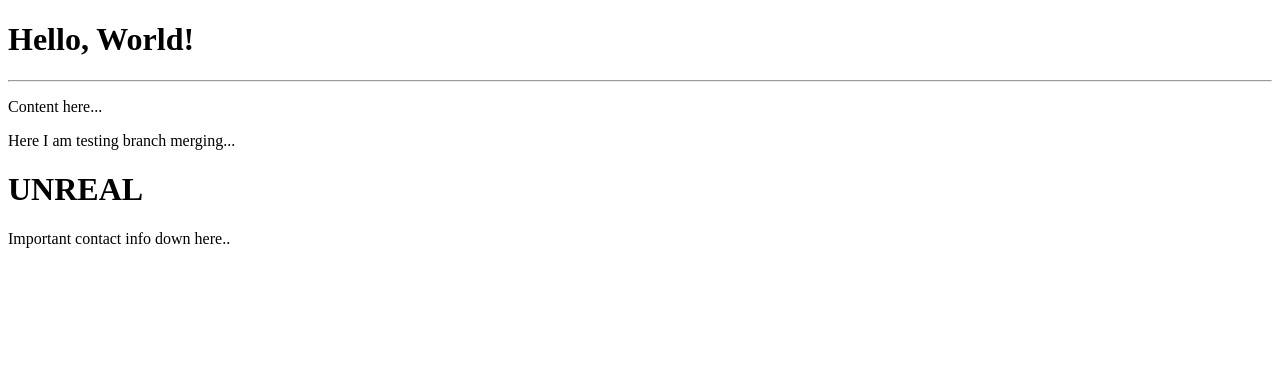
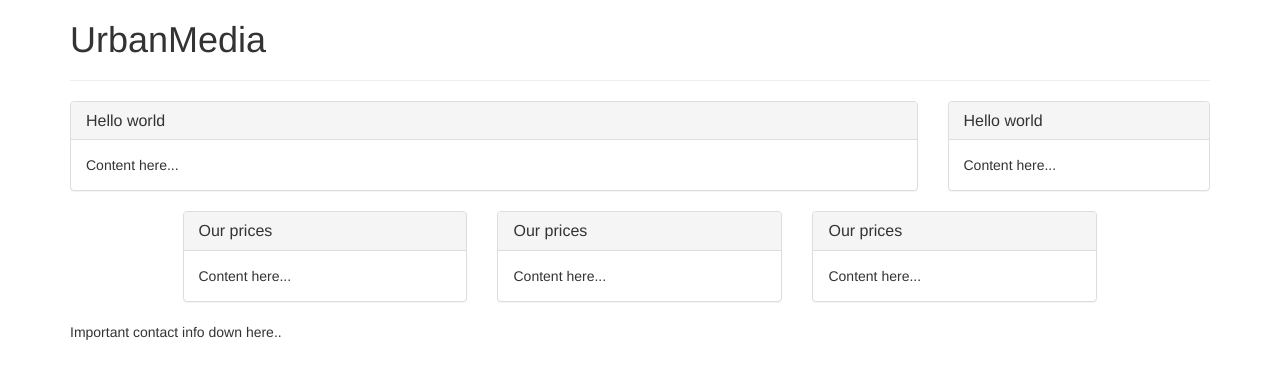
Before and after one commit to mediamonkeys/playground, a PHP site: page / in a window 1280 px wide. Shown: the top 379 px of the page. Run offline with PHP 8.4, Linux system fonts and the light colour scheme.

Commit message:
h1 added

```diff
--- a/project/index.php
+++ b/project/index.php
@@ -1,5 +1,5 @@
 <?php
-    require './vendor/autoload.php';
+require './vendor/autoload.php';
 ?>
 <!DOCTYPE html>
 <!--
@@ -10,21 +10,82 @@ and open the template in the editor.
 <html>
     <head>
         <meta charset="UTF-8">
-        <title></title>
+        <title>UrbanMedia</title>
+
+        <!-- Bootstrap - Latest compiled and minified CSS -->
+        <link rel="stylesheet" href="https://maxcdn.bootstrapcdn.com/bootstrap/3.3.2/css/bootstrap.min.css">
+        <!-- Additional css -->
+        <link rel="stylesheet" href="vendor/style/urban_style.css">
     </head>
     <body>
-        <h1>Hello, World!</h1>
-        <hr>
-        <p>Content here...</p>
-        <p>Here I am testing branch merging...</p>
+        <div class="container">
 
-        <h1>UNREAL</h1>
-        <!-- My first commit i new branch -->
-        <footer>
-            Important contact info down here..
+            <h1>UrbanMedia</h1>
+            <hr>
+            <div class="row">
+                <div class=" col-sm-9 ">
+                    <div class="panel panel-default">
+                        <div class="panel-heading">
+                            <h3 class="panel-title">Hello world</h3>
+                        </div>
+                        <div class="panel-body">
+                            Content here...
+                        </div>
+                    </div>
+                </div>
+                <div class=" col-sm-3 ">
+                    <div class="panel panel-default">
+                        <div class="panel-heading">
+                            <h3 class="panel-title">Hello world</h3>
+                        </div>
+                        <div class="panel-body">
+                            Content here...
+                        </div>
+                    </div>
+                </div>
+            </div>
+
+            <div class="row">
+                 <div class="col-sm-10 col-sm-offset-1">
+
+                <div class=" col-sm-4 ">
+                    <div class="panel panel-default">
+                        <div class="panel-heading">
+                            <h3 class="panel-title">Our prices</h3>
+                        </div>
+                        <div class="panel-body">
+                            Content here...
+                        </div>
+                    </div>
+                </div>
+                   <div class=" col-sm-4 ">
+                        <div class="panel panel-default">
+                            <div class="panel-heading">
+                                <h3 class="panel-title">Our prices</h3>
+                            </div>
+                            <div class="panel-body">
+                                Content here...
+                            </div>
+                        </div>
+                    </div>
+                    <div class=" col-sm-4 ">
+                        <div class="panel panel-default">
+                            <div class="panel-heading">
+                                <h3 class="panel-title">Our prices</h3>
+                            </div>
+                            <div class="panel-body">
+                                Content here...
+                            </div>
+                        </div>
+                    </div>
+                </div>
+            </div>
+        </div>
+        <footer class="fullPage">
+            <div class="container">
+                Important contact info down here..
+            </div>
         </footer>
-
-
 
     </body>
 </html>
```
